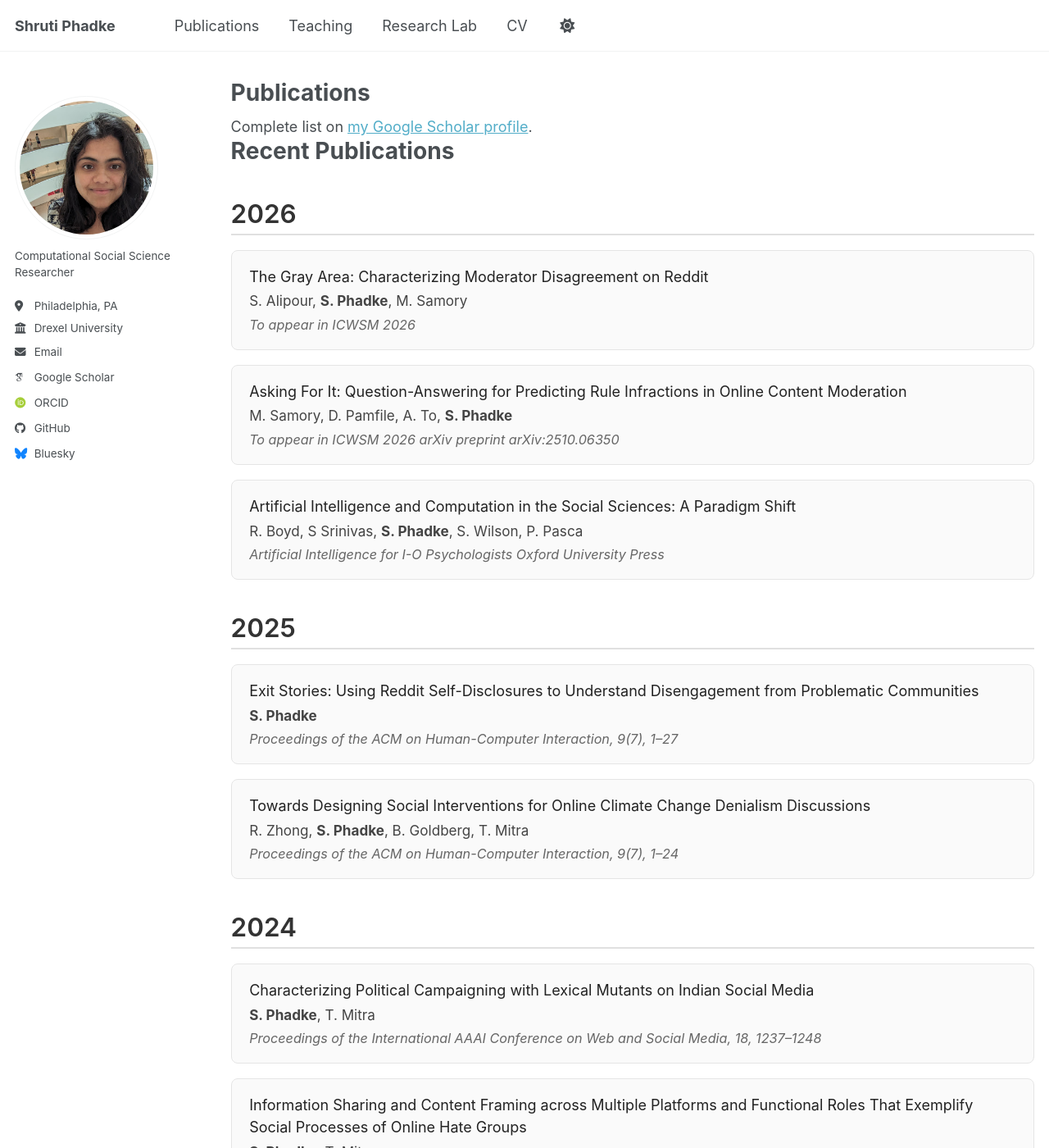
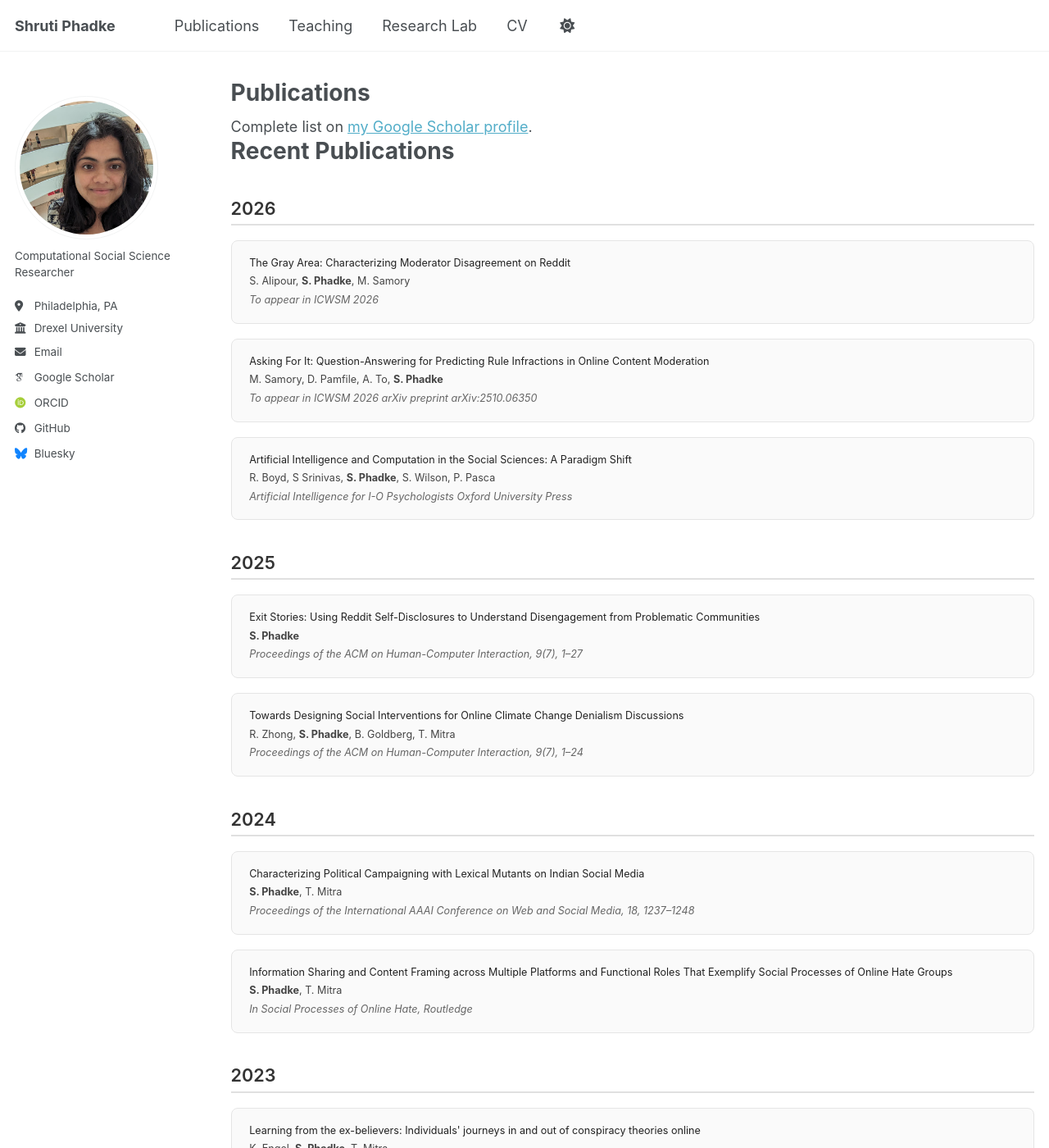
Before and after one commit to shrutiphadke/shrutiphadke.github.io, a Jekyll site: the page built from _pages/publications.html, in a window 1280 px wide and 1400 px high. Shown: the whole window at 82% size. Built offline with Jekyll 4.4.1, drawn with Linux system fonts in a browser that asks for light colours; some web fonts are replaced; a script bundle is joined from its source files by our own code; library files that are not in the unit come from our copies.

Commit message:
Decrease font sizes in publications page
Reduced font sizes for publication headers, titles, authors, and venue.

```diff
--- a/_pages/publications.html
+++ b/_pages/publications.html
@@ -18,7 +18,7 @@ author_profile: true
   margin-top: 2.2rem;
   padding-bottom: 0.3rem;
   border-bottom: 2px solid #e0e0e0;
-  font-size: 1.75rem;
+  font-size: 1.2rem;
   font-weight: 600;
   color: #333;
 }
@@ -38,20 +38,20 @@ author_profile: true
 }
 
 .pub-title {
-  font-size: 1rem;
+  font-size: 0.7rem;
   font-weight: 400;
   color: #222;
 }
 
 .pub-authors {
   margin-top: 0.2rem;
-  font-size: 0.95rem;
+  font-size: 0.7rem;
   color: #444;
 }
 
 .pub-venue {
   margin-top: 0.2rem;
-  font-size: 0.9rem;
+  font-size: 0.7rem;
   font-style: italic;
   color: #666;
 }
```
